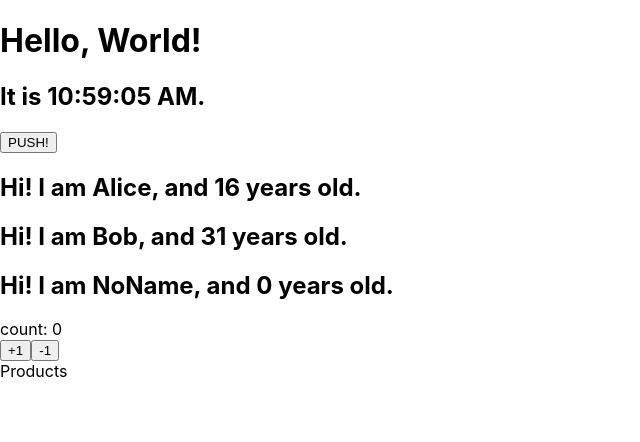
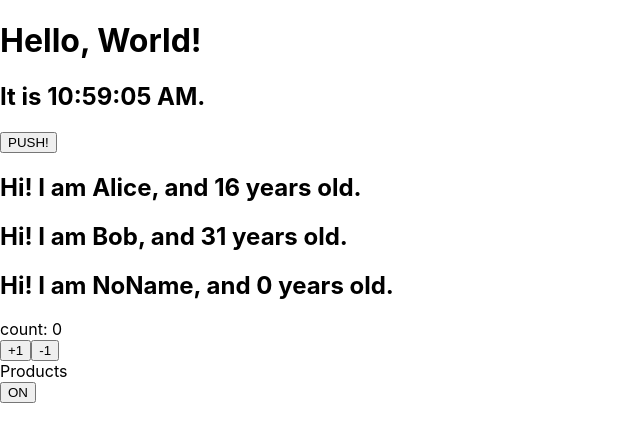
Before and after one commit to 121jigowatts/TIL, a React (Create React App) app in the folder react/react-app/: page / in a window 1280 px wide. Shown: the top 442 px of the page, without its empty margins (0-640 px from the left). Built offline with nearby package versions, Linux system fonts and the light colour scheme; no server answers.

Commit message:
about handling events

```diff
--- a/react/react-app/src/component/App.js
+++ b/react/react-app/src/component/App.js
@@ -2,6 +2,7 @@
 import User from "./User";
 import Product from "./Product";
 import Clock from "./Clock";
+import Toggle from "./Toggle";
 
 function App() {
   const profiles = [{ name: "Alice", age: 16 }, { name: "Bob", age: 31 }, {}];
@@ -22,6 +23,7 @@
       })}
       <Counter />
       <Product />
+      <Toggle />
     </div>
   );
 }
--- /dev/null
+++ b/react/react-app/src/component/Toggle.js
@@ -0,0 +1,25 @@
+import React from "react";
+
+class Toggle extends React.Component {
+  constructor(props) {
+    super(props);
+    this.state = { isToggleOn: true };
+    this.handleClick = this.handleClick.bind(this);
+  }
+
+  handleClick() {
+    this.setState((prevState) => ({
+      isToggleOn: !prevState.isToggleOn,
+    }));
+  }
+
+  render() {
+    return (
+      <button onClick={this.handleClick}>
+        {this.state.isToggleOn ? "ON" : "OFF"}
+      </button>
+    );
+  }
+}
+
+export default Toggle;
```
